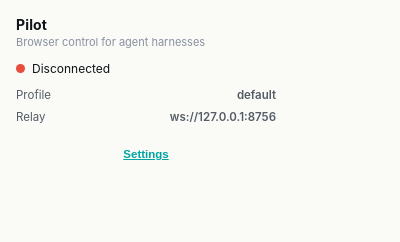
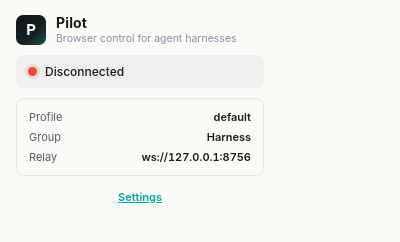
Before and after one commit to FatherMarz/pilot, a browser extension: page extension/popup.html in a window 400 px wide. Drawn offline with Linux system fonts and the light colour scheme.

Commit message:
Nicer popup + configurable driven-tab group name and color
- popup: redesigned (logo, status card, meta panel, grouped actions)
- settings: groupName + groupColor (grey/blue/red/yellow/green/pink/purple/cyan/orange)
- extension uses the configured group everywhere (find/create/ensure), defaults
  stay 'Harness'/'red'; currentState exposes them so the popup shows the group

```diff
--- a/extension/options.js
+++ b/extension/options.js
@@ -3,6 +3,8 @@ const DEFAULTS = {
   relayUrl: "ws://127.0.0.1:8756",
   harnessUrl: "http://127.0.0.1:3080",
   autoStartRelay: true,
+  groupName: "Harness",
+  groupColor: "red",
   focusOnAction: false,
   screenshotMode: "auto",
   shotMaxWidth: 1280,
@@ -15,6 +17,8 @@ function load() {
     document.getElementById("relayUrl").value = s.relayUrl;
     document.getElementById("harnessUrl").value = s.harnessUrl;
     document.getElementById("autoStartRelay").checked = !!s.autoStartRelay;
+    document.getElementById("groupName").value = s.groupName;
+    document.getElementById("groupColor").value = s.groupColor;
     document.getElementById("focusOnAction").checked = !!s.focusOnAction;
     document.getElementById("screenshotMode").value = s.screenshotMode;
     document.getElementById("shotMaxWidth").value = s.shotMaxWidth;
@@ -28,6 +32,8 @@ function save() {
     relayUrl: document.getElementById("relayUrl").value.trim() || DEFAULTS.relayUrl,
     harnessUrl: document.getElementById("harnessUrl").value.trim() || DEFAULTS.harnessUrl,
     autoStartRelay: document.getElementById("autoStartRelay").checked,
+    groupName: document.getElementById("groupName").value.trim() || "Harness",
+    groupColor: document.getElementById("groupColor").value,
     focusOnAction: document.getElementById("focusOnAction").checked,
     screenshotMode: document.getElementById("screenshotMode").value,
     shotMaxWidth: Math.max(0, parseInt(document.getElementById("shotMaxWidth").value, 10) || 0),
--- a/extension/popup.html
+++ b/extension/popup.html
@@ -4,60 +4,118 @@
   <meta charset="utf-8">
   <style>
     :root { color-scheme: light dark; }
+    * { box-sizing: border-box; }
     body {
-      width: 260px;
-      font-family: -apple-system, "Segoe UI", sans-serif;
-      padding: 16px;
+      width: 280px;
       margin: 0;
+      padding: 0;
+      font-family: -apple-system, "Segoe UI", system-ui, sans-serif;
       background: #fafaf7;
-      color: #0f1419;
+      color: #1a1c18;
     }
     @media (prefers-color-scheme: dark) {
       body { background: #1a1c18; color: #e8e6dd; }
     }
-    h1 { font-size: 14px; margin: 0 0 2px; letter-spacing: 0.01em; }
-    .sub { font-size: 11px; color: #8891a0; margin: 0 0 12px; }
-    #status {
-      display: flex; align-items: center; gap: 7px;
-      font-size: 12px; margin: 0 0 12px;
+
+    .head {
+      display: flex; align-items: center; gap: 10px;
+      padding: 14px 16px 10px;
+    }
+    .logo {
+      width: 30px; height: 30px; border-radius: 7px;
+      background: linear-gradient(135deg, #0f1419 0%, #16211f 60%, #00a3a3 160%);
+      display: flex; align-items: center; justify-content: center;
+      font-size: 15px; color: #fff; font-weight: 700;
+      flex: 0 0 auto;
+    }
+    .head h1 { font-size: 14px; margin: 0; font-weight: 700; letter-spacing: 0.01em; }
+    .head .sub { font-size: 10.5px; color: #8891a0; margin: 1px 0 0; }
+
+    .status-row {
+      display: flex; align-items: center; gap: 8px;
+      margin: 0 16px 10px;
+      padding: 9px 12px;
+      border-radius: 8px;
+      background: rgba(15, 20, 25, 0.045);
+      font-size: 12px;
+    }
+    @media (prefers-color-scheme: dark) {
+      .status-row { background: rgba(255, 255, 255, 0.06); }
     }
     .dot { width: 9px; height: 9px; border-radius: 50%; flex: 0 0 auto; }
-    .connected .dot { background: #2ecc71; box-shadow: 0 0 0 3px rgba(46,204,113,.2); }
-    .connecting .dot { background: #f39c12; animation: pulse 1s infinite; }
-    .disconnected .dot { background: #e74c3c; }
-    @keyframes pulse { 50% { opacity: .35; } }
-    .row { display: flex; align-items: center; justify-content: space-between; font-size: 11.5px; margin-bottom: 8px; color: #545c66; }
-    .row b { font-weight: 600; color: inherit; }
+    .connected .dot { background: #2ecc71; box-shadow: 0 0 0 3px rgba(46, 204, 113, 0.18); }
+    .connecting .dot { background: #f39c12; box-shadow: 0 0 0 3px rgba(243, 156, 18, 0.18); animation: pulse 1s infinite; }
+    .disconnected .dot { background: #e74c3c; box-shadow: 0 0 0 3px rgba(231, 76, 60, 0.15); }
+    @keyframes pulse { 50% { opacity: 0.35; } }
+    .status-row .label { font-weight: 500; }
+    .status-row .detail { margin-left: auto; color: #8891a0; font-size: 10.5px; font-variant-numeric: tabular-nums; }
+
+    .meta {
+      margin: 0 16px 10px;
+      padding: 8px 12px;
+      border: 1px solid rgba(15, 20, 25, 0.08);
+      border-radius: 8px;
+      font-size: 11px;
+    }
+    @media (prefers-color-scheme: dark) {
+      .meta { border-color: rgba(255, 255, 255, 0.1); }
+    }
+    .meta .row { display: flex; justify-content: space-between; padding: 3px 0; color: #545c66; }
+    @media (prefers-color-scheme: dark) { .meta .row { color: #a8a494; } }
+    .meta .row b { font-weight: 600; color: #1a1c18; font-variant-numeric: tabular-nums; }
+    @media (prefers-color-scheme: dark) { .meta .row b { color: #e8e6dd; } }
+
+    .actions { padding: 0 16px 14px; display: flex; flex-direction: column; gap: 7px; }
     button {
-      width: 100%; padding: 9px; border: 0; border-radius: 6px;
-      font-size: 13px; font-weight: 600; cursor: pointer;
+      width: 100%; padding: 9px 12px; border: 0; border-radius: 7px;
+      font-size: 12.5px; font-weight: 600; cursor: pointer;
+      font-family: inherit;
     }
+    button:active { transform: translateY(1px); }
     #connect { background: #00a3a3; color: #fff; }
     #connect:hover { background: #008787; }
-    #disconnect { background: #e8e6dd; color: #9b2c2c; }
-    #disconnect:hover { background: #f4e3e3; }
-    @media (prefers-color-scheme: dark) { #disconnect { background: #2b2d28; } }
-    #startRelay { background: #f4f3ee; color: #0f1419; border: 1px solid rgba(15,20,25,.18); }
-    #startRelay:hover { background: #ecebe4; }
+    #startRelay { background: #eef0ea; color: #1a1c18; }
+    #startRelay:hover { background: #e3e6dd; }
     @media (prefers-color-scheme: dark) { #startRelay { background: #2b2d28; color: #e8e6dd; } }
-    .secondary {
-      width: 100%; margin-top: 10px; padding: 6px; border: 0; border-radius: 6px;
-      background: transparent; color: #00a3a3; font-size: 11.5px; cursor: pointer; text-decoration: underline;
+    #disconnect { background: #fbeae8; color: #b3382c; }
+    #disconnect:hover { background: #f7dcd8; }
+    @media (prefers-color-scheme: dark) { #disconnect { background: #3a2623; color: #f0a99e; } }
+    #settings {
+      background: transparent; color: #00a3a3; font-size: 11px;
+      text-decoration: underline; padding: 4px;
     }
-    .hint { font-size: 10.5px; color: #8891a0; margin-top: 10px; line-height: 1.45; }
+    .hint { font-size: 10px; color: #8891a0; text-align: center; margin: 0 16px 12px; line-height: 1.5; }
   </style>
 </head>
 <body>
+  <div class="head">
+    <div class="logo">P</div>
+    <div>
       <h1>Pilot</h1>
       <p class="sub">Browser control for agent harnesses</p>
-  <p id="status" class="disconnected"><span class="dot"></span><span id="label">Disconnected</span></p>
+    </div>
+  </div>
+
+  <div id="status" class="status-row disconnected">
+    <span class="dot"></span>
+    <span class="label" id="label">Disconnected</span>
+    <span class="detail" id="groupBadge"></span>
+  </div>
+
+  <div class="meta">
     <div class="row"><span>Profile</span><b id="profile">default</b></div>
+    <div class="row"><span>Group</span><b id="groupName">Harness</b></div>
     <div class="row"><span>Relay</span><b id="relay">ws://127.0.0.1:8756</b></div>
+  </div>
+
+  <div class="actions">
     <button id="connect" hidden>Connect</button>
     <button id="startRelay" hidden>Start relay, then connect</button>
     <button id="disconnect" hidden>Disconnect</button>
-  <button id="settings" class="secondary">Settings</button>
+    <button id="settings">Settings</button>
+  </div>
   <p class="hint" id="hint" hidden>Connect is the handshake. If the relay isn't running, Pilot starts it for you.</p>
+
   <script src="popup.js"></script>
 </body>
 </html>
--- a/extension/popup.js
+++ b/extension/popup.js
@@ -6,7 +6,9 @@ const disconnectBtn = document.getElementById("disconnect");
 const settingsBtn = document.getElementById("settings");
 const hint = document.getElementById("hint");
 const profileEl = document.getElementById("profile");
+const groupNameEl = document.getElementById("groupName");
 const relayEl = document.getElementById("relay");
+const groupBadge = document.getElementById("groupBadge");
 
 function render(state) {
   if (typeof state === "string") state = { connected: state === "connected", intent: state === "connecting" };
@@ -18,11 +20,14 @@ function render(state) {
       ? "Connecting…"
       : "Disconnected";
   connectBtn.hidden = state.connected || state.intent;
-  // The relay may be down: offer to start it (Connect already auto-starts it).
   startRelayBtn.hidden = state.connected || state.intent;
   disconnectBtn.hidden = !state.connected;
   hint.hidden = state.connected || state.intent;
   if (state.profile) profileEl.textContent = state.profile;
+  if (state.groupName) {
+    groupNameEl.textContent = state.groupName;
+    groupBadge.textContent = state.groupName;
+  }
   if (state.relay) relayEl.textContent = state.relay;
 }
 
```
Also changed, not shown: extension/background.js (+21 -11 lines), extension/options.html (+22 -0 lines). Lines whose indentation alone changed are shown as unchanged.
